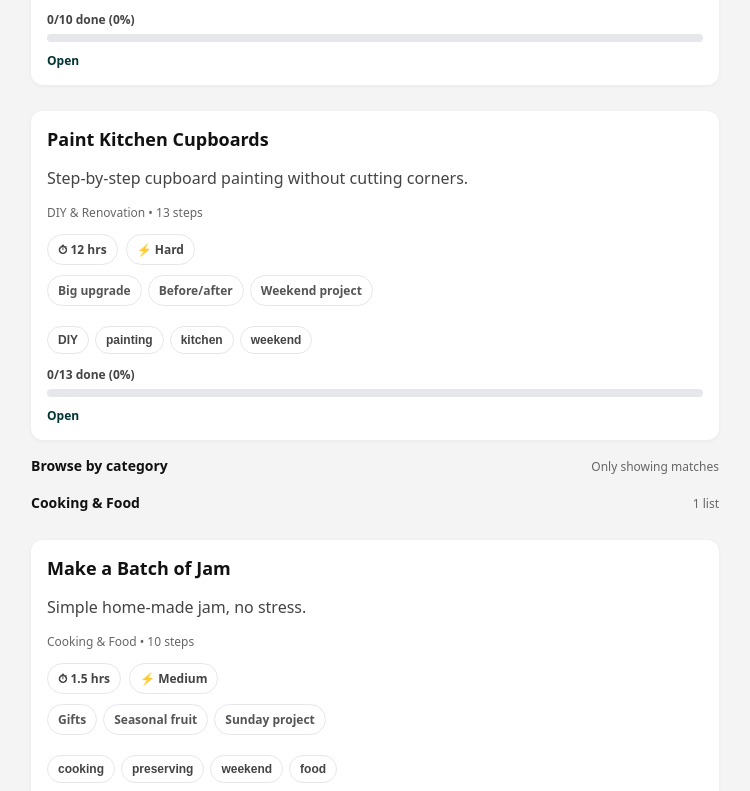
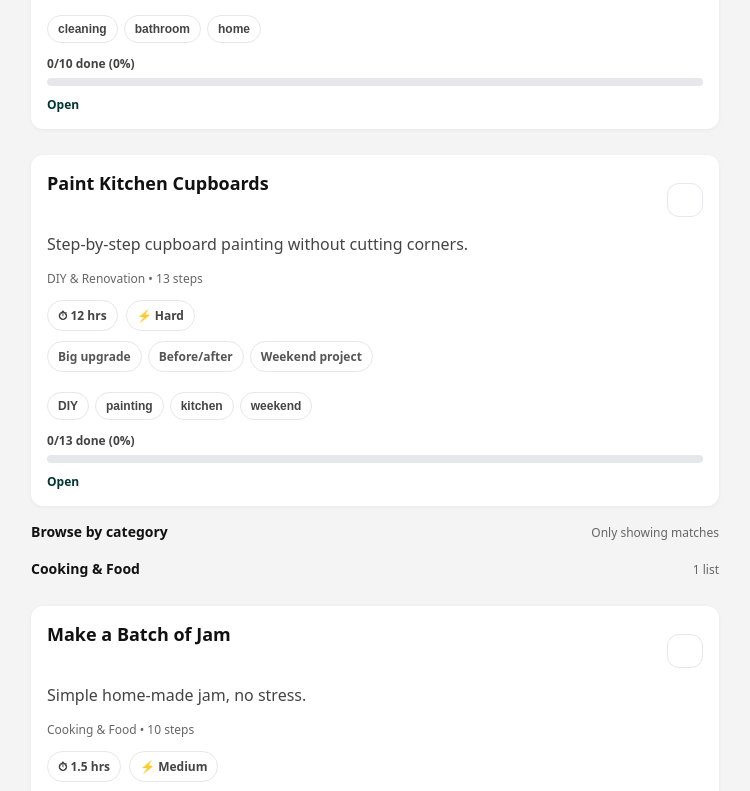
Before and after one commit to Willmacp/love-lists, a React (Vite) app: page / in a window 1280 px wide. Shown: the part 1008-1799 px from the top of the page, without its empty margins (265-1015 px from the left). Built offline with nearby package versions, Linux system fonts and the light colour scheme.

Commit message:
Update App.tsx

```diff
--- a/src/App.tsx
+++ b/src/App.tsx
@@ -15,15 +15,51 @@ type Template = {
   steps: string[];
 };
 
-function storageKey(listId: string) {
+function progressKey(listId: string) {
   return `lovelists_progress_${listId}`;
+}
+
+const SAVED_KEY = "lovelists_saved";
+const RECENT_KEY = "lovelists_recent";
+const RECENT_MAX = 8;
+
+function readStringArray(key: string): string[] {
+  try {
+    const raw = localStorage.getItem(key);
+    if (!raw) return [];
+    const arr = JSON.parse(raw);
+    if (!Array.isArray(arr)) return [];
+    return arr.filter((x) => typeof x === "string");
+  } catch {
+    return [];
+  }
+}
+
+function writeStringArray(key: string, arr: string[]) {
+  localStorage.setItem(key, JSON.stringify(arr));
 }
 
 function formatTime(mins: number) {
   if (!mins || mins <= 0) return "";
   if (mins < 60) return `${mins} mins`;
-  const hrs = Math.round((mins / 60) * 10) / 10; // 1 decimal
+  const hrs = Math.round((mins / 60) * 10) / 10;
   return `${Number.isInteger(hrs) ? hrs : hrs} hrs`;
+}
+
+function getProgress(list: Template) {
+  let done = 0;
+  try {
+    const raw = localStorage.getItem(progressKey(list.id));
+    if (raw) {
+      const arr = JSON.parse(raw) as boolean[];
+      done = Array.isArray(arr) ? arr.filter(Boolean).length : 0;
+    }
+  } catch {
+    done = 0;
+  }
+  const total = list.steps.length;
+  const pct = total ? Math.round((done / total) * 100) : 0;
+  return { done, total, pct };
 }
 
 /* ---------------- Header ---------------- */
@@ -183,25 +219,17 @@ function ListCard({
   selectedTag,
   onOpen,
   onTagClick,
+  isSaved,
+  onToggleSaved,
 }: {
   l: Template;
   selectedTag: string;
   onOpen: (id: string) => void;
   onTagClick: (tag: string) => void;
+  isSaved: boolean;
+  onToggleSaved: (id: string) => void;
 }) {
-  // Read progress for this list
-  let done = 0;
-  try {
-    const raw = localStorage.getItem(storageKey(l.id));
-    if (raw) {
-      const arr = JSON.parse(raw) as boolean[];
-      done = arr.filter(Boolean).length;
-    }
-  } catch {
-    done = 0;
-  }
-  const total = l.steps.length;
-  const pct = total ? Math.round((done / total) * 100) : 0;
+  const { done, total, pct } = getProgress(l);
   const timeLabel = formatTime(l.timeMins);
 
   return (
@@ -212,7 +240,33 @@ function ListCard({
       role="button"
       tabIndex={0}
     >
-      <h2 style={{ marginTop: 0 }}>{l.title}</h2>
+      <div style={{ display: "flex", gap: 10, justifyContent: "space-between" }}>
+        <div style={{ flex: 1 }}>
+          <h2 style={{ marginTop: 0, marginBottom: 6 }}>{l.title}</h2>
+        </div>
+
+        <button
+          type="button"
+          onClick={(e) => {
+            e.stopPropagation();
+            onToggleSaved(l.id);
+          }}
+          aria-label={isSaved ? "Unsave list" : "Save list"}
+          title={isSaved ? "Saved" : "Save"}
+          style={{
+            border: "1px solid #e5e7eb",
+            background: "#fff",
+            borderRadius: 12,
+            padding: "8px 10px",
+            cursor: "pointer",
+            fontSize: 16,
+            lineHeight: 1,
+          }}
+        >
+          {isSaved ? "★" : "☆"}
+        </button>
+      </div>
+
       <p>{l.description}</p>
 
       <p style={{ fontSize: 12, color: "#666", marginTop: 6 }}>
@@ -264,8 +318,16 @@ export default function App() {
 
   const [query, setQuery] = useState("");
   const [selectedTag, setSelectedTag] = useState("");
-  const [selectedCategory, setSelectedCategory] = useState(""); // NEW
+  const [selectedCategory, setSelectedCategory] = useState("");
   const [activeId, setActiveId] = useState("");
+
+  // saved + recent state (synced to localStorage)
+  const [savedIds, setSavedIds] = useState<string[]>(() =>
+    readStringArray(SAVED_KEY)
+  );
+  const [recentIds, setRecentIds] = useState<string[]>(() =>
+    readStringArray(RECENT_KEY)
+  );
 
   const active = useMemo(
     () => lists.find((l) => l.id === activeId) ?? null,
@@ -303,7 +365,6 @@ export default function App() {
   const featured = useMemo(() => lists.slice(0, 3), [lists]);
 
   const featuredFiltered = useMemo(() => {
-    // Featured but respecting current filters (tag/category/search)
     const ids = new Set(featured.map((x) => x.id));
     return filtered.filter((l) => ids.has(l.id));
   }, [featured, filtered]);
@@ -315,20 +376,63 @@ export default function App() {
       if (!map.has(k)) map.set(k, []);
       map.get(k)!.push(l);
     }
-    // sort lists in each category by title
     for (const [k, arr] of map.entries()) {
       arr.sort((a, b) => a.title.localeCompare(b.title));
       map.set(k, arr);
     }
-    // sort categories by name
     return Array.from(map.entries()).sort((a, b) => a[0].localeCompare(b[0]));
   }, [filtered]);
+
+  const savedLists = useMemo(() => {
+    const set = new Set(savedIds);
+    return lists.filter((l) => set.has(l.id));
+  }, [savedIds, lists]);
+
+  const recentLists = useMemo(() => {
+    const map = new Map(lists.map((l) => [l.id, l]));
+    return recentIds
+      .map((id) => map.get(id))
+      .filter(Boolean)
+      .slice(0, RECENT_MAX) as Template[];
+  }, [recentIds, lists]);
+
+  function toggleTag(tag: string) {
+    setSelectedTag((prev) =>
+      prev.toLowerCase() === tag.toLowerCase() ? "" : tag
+    );
+  }
+
+  function toggleSaved(id: string) {
+    setSavedIds((prev) => {
+      const set = new Set(prev);
+      if (set.has(id)) set.delete(id);
+      else set.add(id);
+      const next = Array.from(set);
+      writeStringArray(SAVED_KEY, next);
+      return next;
+    });
+  }
+
+  function addRecent(id: string) {
+    setRecentIds((prev) => {
+      const next = [id, ...prev.filter((x) => x !== id)].slice(0, RECENT_MAX);
+      writeStringArray(RECENT_KEY, next);
+      return next;
+    });
+  }
+
+  function openList(id: string) {
+    setActiveId(id);
+    addRecent(id);
+  }
+
+  /* -------- Checklist state -------- */
 
   const [checked, setChecked] = useState<boolean[]>([]);
 
   useEffect(() => {
     if (!active) return;
-    const raw = localStorage.getItem(storageKey(active.id));
+    const raw = localStorage.getItem(progressKey(active.id));
     if (raw) {
       try {
         const parsed = JSON.parse(raw) as boolean[];
@@ -341,14 +445,8 @@ export default function App() {
 
   useEffect(() => {
     if (!active) return;
-    localStorage.setItem(storageKey(active.id), JSON.stringify(checked));
+    localStorage.setItem(progressKey(active.id), JSON.stringify(checked));
   }, [checked, active?.id]);
-
-  function toggleTag(tag: string) {
-    setSelectedTag((prev) =>
-      prev.toLowerCase() === tag.toLowerCase() ? "" : tag
-    );
-  }
 
   function toggleStep(i: number) {
     setChecked((prev) => {
@@ -366,6 +464,9 @@ export default function App() {
   /* ---------------- Explore ---------------- */
 
   if (!active) {
+    const showSaved = savedLists.length > 0;
+    const showRecent = recentLists.length > 0;
+
     return (
       <>
         <Header mode="explore" />
@@ -399,7 +500,14 @@ export default function App() {
             </p>
 
             {(selectedTag || selectedCategory) && (
-              <div style={{ marginTop: 8, display: "flex", gap: 8, flexWrap: "wrap" }}>
+              <div
+                style={{
+                  marginTop: 8,
+                  display: "flex",
+                  gap: 8,
+                  flexWrap: "wrap",
+                }}
+              >
                 {selectedCategory && (
                   <button
                     onClick={() => setSelectedCategory("")}
@@ -436,6 +544,50 @@ export default function App() {
             )}
           </div>
 
+          {showSaved && (
+            <>
+              <div className="sectionHead">
+                <h3>Saved</h3>
+                <div className="hint">Your favourites</div>
+              </div>
+              <div className="steps">
+                {savedLists.map((l) => (
+                  <ListCard
+                    key={l.id}
+                    l={l}
+                    selectedTag={selectedTag}
+                    onOpen={openList}
+                    onTagClick={toggleTag}
+                    isSaved={savedIds.includes(l.id)}
+                    onToggleSaved={toggleSaved}
+                  />
+                ))}
+              </div>
+            </>
+          )}
+
+          {showRecent && (
+            <>
+              <div className="sectionHead">
+                <h3>Recent</h3>
+                <div className="hint">Pick up where you left off</div>
+              </div>
+              <div className="steps">
+                {recentLists.map((l) => (
+                  <ListCard
+                    key={l.id}
+                    l={l}
+                    selectedTag={selectedTag}
+                    onOpen={openList}
+                    onTagClick={toggleTag}
+                    isSaved={savedIds.includes(l.id)}
+                    onToggleSaved={toggleSaved}
+                  />
+                ))}
+              </div>
+            </>
+          )}
+
           <div className="sectionHead">
             <h3>Featured</h3>
             <div className="hint">Curated starters</div>
@@ -449,8 +601,10 @@ export default function App() {
                   key={l.id}
                   l={l}
                   selectedTag={selectedTag}
-                  onOpen={setActiveId}
+                  onOpen={openList}
                   onTagClick={toggleTag}
+                  isSaved={savedIds.includes(l.id)}
+                  onToggleSaved={toggleSaved}
                 />
               ))}
           </div>
@@ -464,7 +618,9 @@ export default function App() {
             <div key={cat}>
               <div className="sectionHead" style={{ marginTop: 18 }}>
                 <h3>{cat}</h3>
-                <div className="hint">{arr.length} list{arr.length === 1 ? "" : "s"}</div>
+                <div className="hint">
+                  {arr.length} list{arr.length === 1 ? "" : "s"}
+                </div>
               </div>
               <div className="steps">
                 {arr.map((l) => (
@@ -472,8 +628,10 @@ export default function App() {
                     key={l.id}
                     l={l}
                     selectedTag={selectedTag}
-                    onOpen={setActiveId}
+                    onOpen={openList}
                     onTagClick={toggleTag}
+                    isSaved={savedIds.includes(l.id)}
+                    onToggleSaved={toggleSaved}
                   />
                 ))}
               </div>
@@ -490,14 +648,38 @@ export default function App() {
   const total = active.steps.length;
   const pct = total ? Math.round((done / total) * 100) : 0;
   const timeLabel = formatTime(active.timeMins);
+  const isSaved = savedIds.includes(active.id);
 
   return (
     <>
       <Header mode="run" onBack={() => setActiveId("")} />
       <div className="container">
         <div className="card">
-          <h2 style={{ marginTop: 0 }}>{active.title}</h2>
-          <p>{active.description}</p>
+          <div style={{ display: "flex", justifyContent: "space-between", gap: 10 }}>
+            <div style={{ flex: 1 }}>
+              <h2 style={{ marginTop: 0 }}>{active.title}</h2>
+              <p>{active.description}</p>
+            </div>
+
+            <button
+              type="button"
+              onClick={() => toggleSaved(active.id)}
+              aria-label={isSaved ? "Unsave list" : "Save list"}
+              title={isSaved ? "Saved" : "Save"}
+              style={{
+                border: "1px solid #e5e7eb",
+                background: "#fff",
+                borderRadius: 12,
+                padding: "8px 10px",
+                cursor: "pointer",
+                fontSize: 18,
+                lineHeight: 1,
+                height: 40,
+              }}
+            >
+              {isSaved ? "★" : "☆"}
+            </button>
+          </div>
 
           <p style={{ fontSize: 12, color: "#666" }}>{active.category}</p>
 
```
